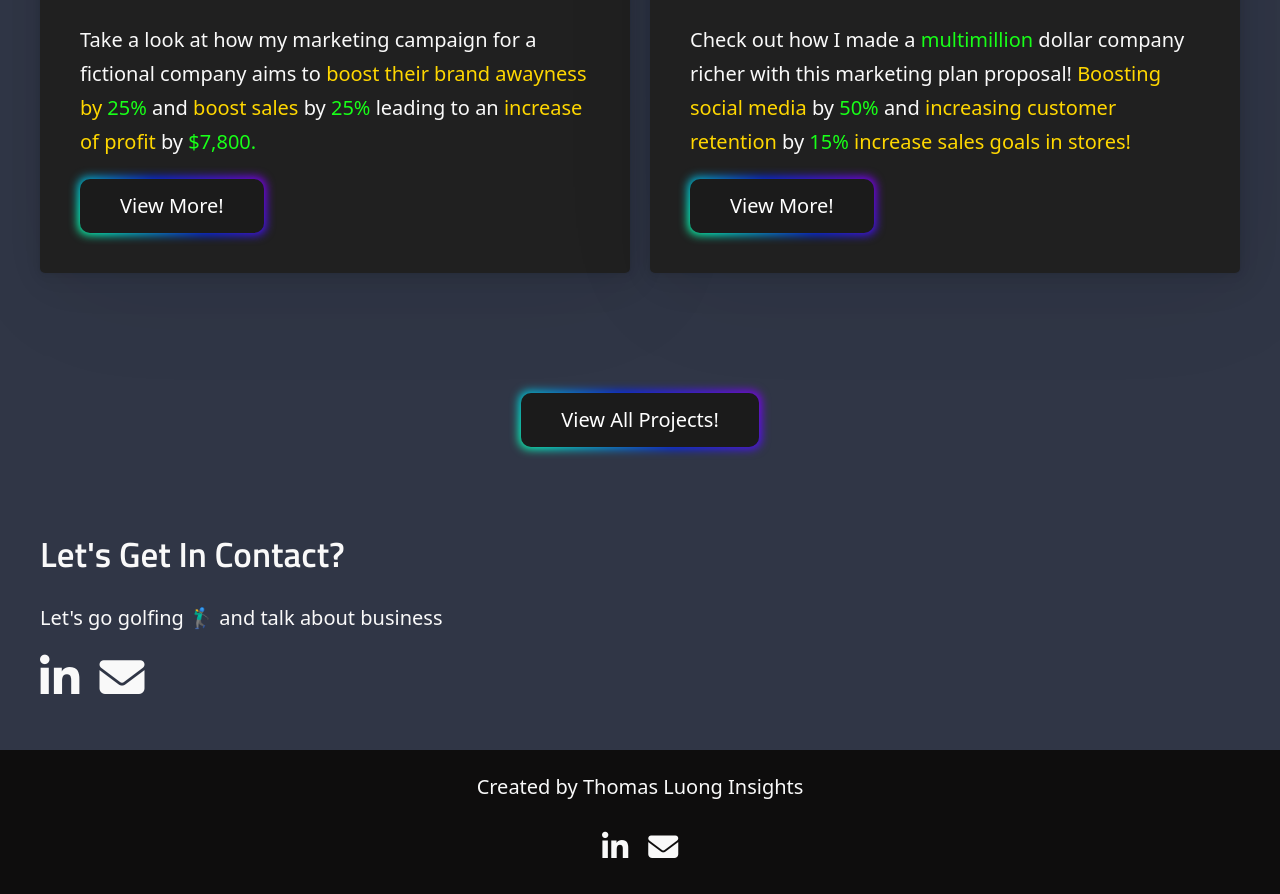
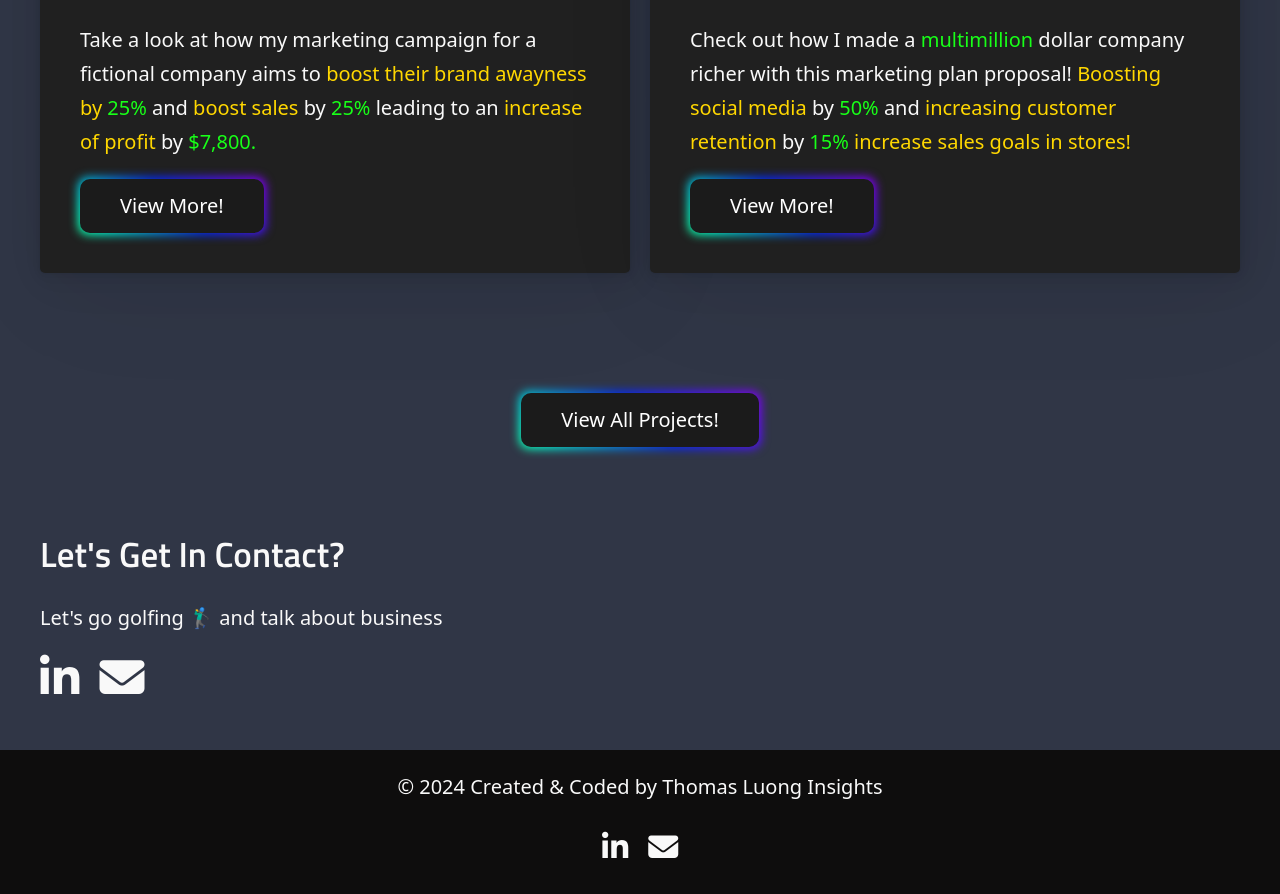
Before and after one commit to thomasluong21/Portfolio, a website: page index.html in a window 1280 px wide. Shown: the part 1169-2063 px from the top of the page. Drawn offline with nearby package versions, Linux system fonts and the light colour scheme; files whose address does not match are found by name.

Commit message:
changed the footer to post the year dynimcally

```diff
--- a/index.html
+++ b/index.html
@@ -131,17 +131,19 @@
     </main>
 
     <footer class="container-fluid">
-        <p>Created by Thomas Luong Insights</p>
+        <p>© <span class="current_date"></span> Created & Coded by Thomas Luong Insights </p>
         <div class="footer-socials">
             <ul>
-              <li><a href="https://www.linkedin.com/in/thomasluong-bcitnewmedia/" itemprop="sameAs" aria-label="LinkedIn Profile" target="_blank"><i class="fab fa-linkedin-in"></i></a></li>
-              <li><a href="mailto:thomas.luong.insights@gmail.com" itemprop="email" aria-label="Email Thomas Luong"><i class="fas fa-envelope"></i></a></li>
+                <li><a href="https://www.linkedin.com/in/thomasluong-bcitnewmedia/" itemprop="sameAs" aria-label="LinkedIn Profile" target="_blank"><i class="fab fa-linkedin-in"></i></a></li>
+                <li><a href="mailto:thomas.luong.insights@gmail.com" itemprop="email" aria-label="Email Thomas Luong"><i class="fas fa-envelope"></i></a></li>
             </ul>
         </div>
     </footer>
 
+
     <script src="https://cdnjs.cloudflare.com/ajax/libs/gsap/3.10.4/gsap.min.js"></script>
     <script src="javascript/global_van.js"></script>
     <script src="javascript/index.js"></script>
+    <script src="javascript/footer.js"></script>
 </body>
 </html>
--- /dev/null
+++ b/javascript/footer.js
@@ -0,0 +1,6 @@
+document.addEventListener("DOMContentLoaded", function() {
+    const currentDateElement = document.querySelector(".current_date");
+    const currentYear = new Date().getFullYear();
+    currentDateElement.textContent = currentYear;
+    console.log('hello')
+});
```
Also changed, not shown: about.html (+4 -3 lines), alpine_armour.html (+5 -5 lines), banner_package.html (+5 -4 lines), better_planet.html (+4 -3 lines), golf_town.html (+7 -8 lines), k_pod.html (+4 -3 lines), projects.html (+4 -3 lines), red_devil.html (+5 -3 lines), 1 other file.
